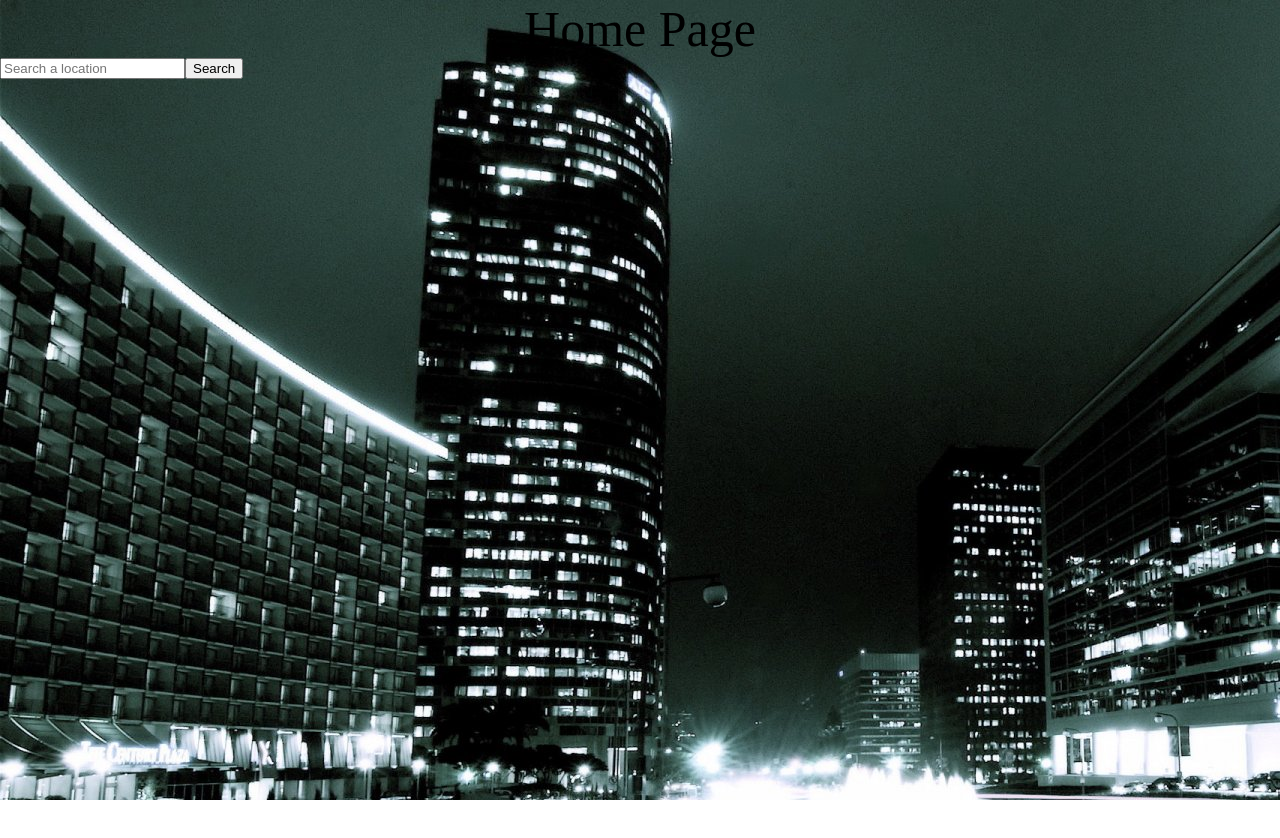
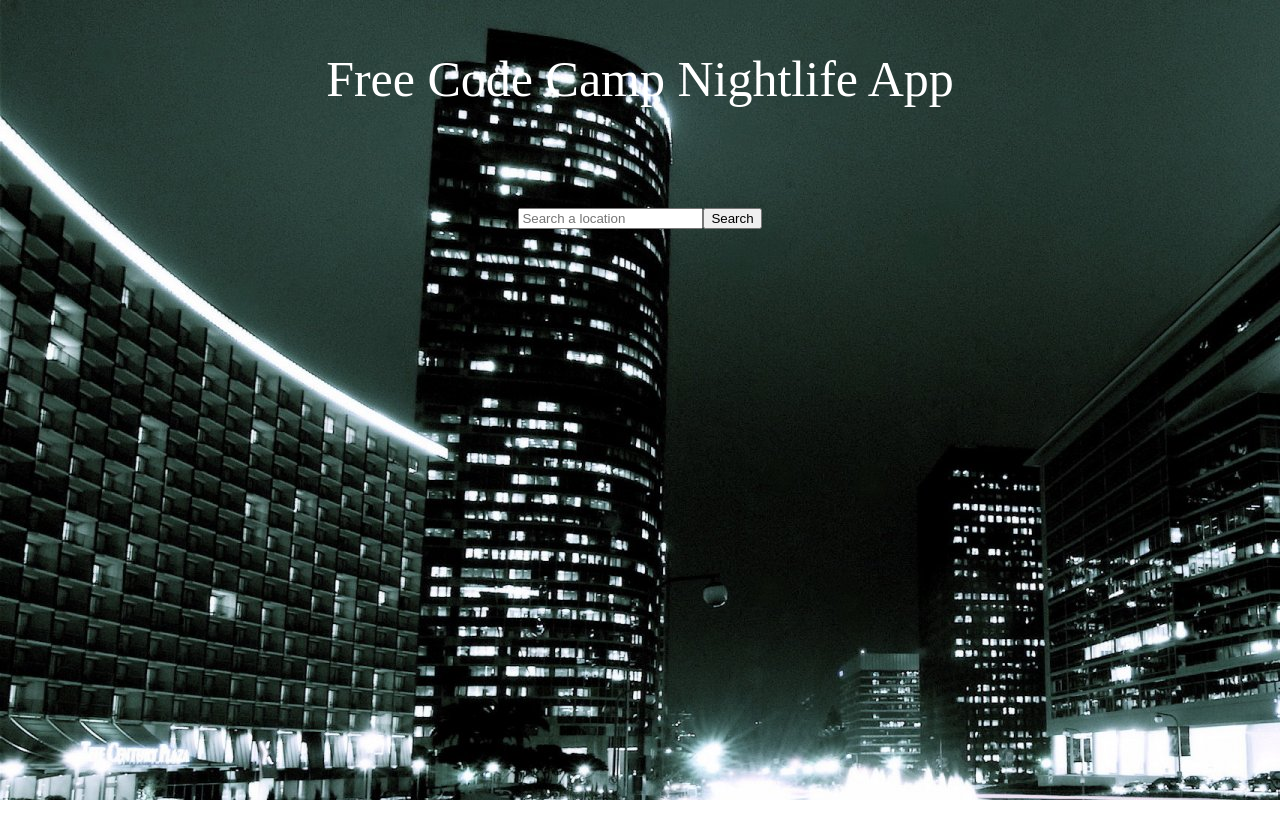
Before and after one commit to Matthew-Burfield/fcc-nightlife-client, a React app: page / in a window 1280 px wide. Shown: the top 838 px of the page. Before the commit the page ends 800 px from the top, so only its background shows below. Built offline with nearby package versions, Linux system fonts and the light colour scheme.

Commit message:
updated front end design to be a little better

```diff
--- a/src/components/Restaurant.js
+++ b/src/components/Restaurant.js
@@ -4,8 +4,17 @@
 import { restaurantProps } from '../utilities/propTypes'
 
 const Restaurant = props => (
-	<div>
-		<p>{props.name}</p>
+	<div style={{ background: 'rgba(255, 255, 255, 0.5)', borderRadius: 2, padding: 10, margin: 5 }}>
+		<div>
+			<img
+				style={{ borderRadius: 2 }}
+				height={100}
+				alt={'restaurant thumbnail'}
+				src={props.photos[0]}
+			/>
+		</div>
+		<div>Name: {props.name}</div>
+		<div>Rating: {props.rating} / 5</div>
 		<button onClick={() => props.register(props.id)}>Current count: {props.count}</button>
 	</div>
 )
--- a/src/components/Restaurants.js
+++ b/src/components/Restaurants.js
@@ -4,7 +4,14 @@
 import Restaurant from './Restaurant'
 
 const Restaurants = ({ register, restaurants }) => (
-	<div>
+	<div
+		style={{
+			padding: '0 20px 0 20px',
+			height: '100vh',
+			overflow: 'hidden',
+			overflowY: 'scroll',
+		}}
+	>
 		{Object.values(restaurants).map(restaurant => (
 			<Restaurant key={restaurants.id} register={register} {...restaurant} />
 		))}
--- a/src/containers/Home.js
+++ b/src/containers/Home.js
@@ -63,11 +63,18 @@
 						fontSize: '50px',
 						textAlign: 'center',
 						verticalAlign: 'center',
+						color: 'white',
+						paddingTop: 50,
 					}}
 				>
-					Home Page
+					Free Code Camp Nightlife App
 				</div>
-				<div>
+				<div
+					style={{
+						padding: '100px 0 20px 0',
+						textAlign: 'center',
+					}}
+				>
 					<SearchBar onSearch={this.onSearch} />
 				</div>
 				<div>
```
